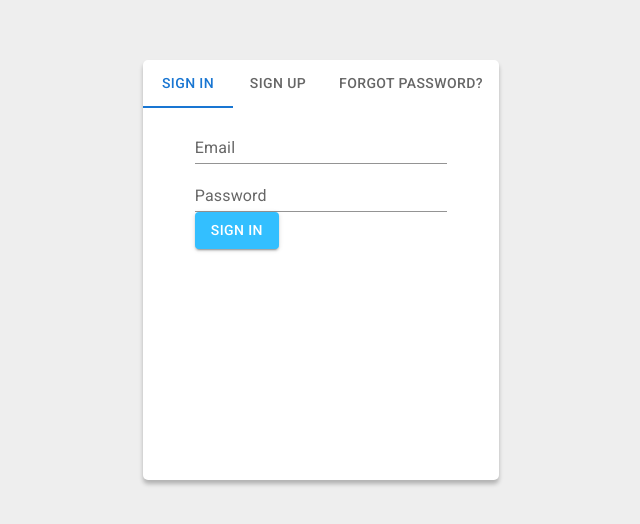
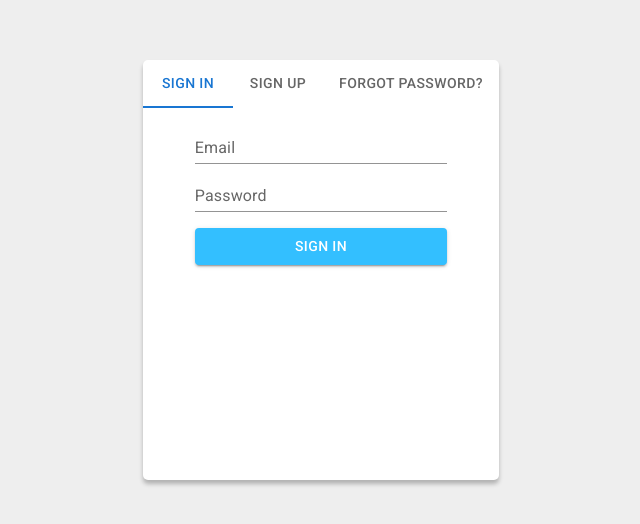
Before and after one commit to JPabloMF/Bills-system, a React (Vite) app: page / in a window 1280 px wide. Shown: the part 130-654 px from the top of the page, without its empty margins (319-959 px from the left). Built offline with nearby package versions, Linux system fonts and the light colour scheme.

Commit message:
Fixing login button spacing and size

```diff
--- a/src/components/login/ForgotPassword.jsx
+++ b/src/components/login/ForgotPassword.jsx
@@ -47,12 +47,12 @@ function ForgotPassword() {
         {formik.errors?.email ? (
           <Alert severity="error">{formik.errors.email}</Alert>
         ) : null}
-        <Stack spacing={2} direction="row">
+        <Box mt={2}>
           {" "}
-          <Button type="submit" variant="contained">
+          <Button type="submit" fullWidth variant="contained">
             recover password
           </Button>
-        </Stack>
+        </Box>
       </form>
     </Box>
   );
--- a/src/components/login/SignIn.jsx
+++ b/src/components/login/SignIn.jsx
@@ -67,12 +67,11 @@ function SignIn() {
           {formik.errors?.password ? (
             <Alert severity="error">{formik.errors.password}</Alert>
           ) : null}
-          <Stack spacing={2} direction="row">
-            {" "}
-            <Button type="submit" variant="contained">
+          <Box mt={2}>
+            <Button type="submit" fullWidth variant="contained">
               sign in
             </Button>
-          </Stack>
+          </Box>
         </form>
       </Box>
     </div>
--- a/src/components/login/SignUp.jsx
+++ b/src/components/login/SignUp.jsx
@@ -81,12 +81,11 @@ function SignUp() {
         {formik.errors?.repeatpassword ? (
           <Alert severity="error">{formik.errors.repeatpassword}</Alert>
         ) : null}
-        <Stack spacing={2} direction="row">
-          {" "}
-          <Button type="submit" variant="contained">
+        <Box mt={2}>
+          <Button type="submit" fullWidth variant="contained">
             sign up
           </Button>
-        </Stack>
+        </Box>
       </form>
     </Box>
   );
```
